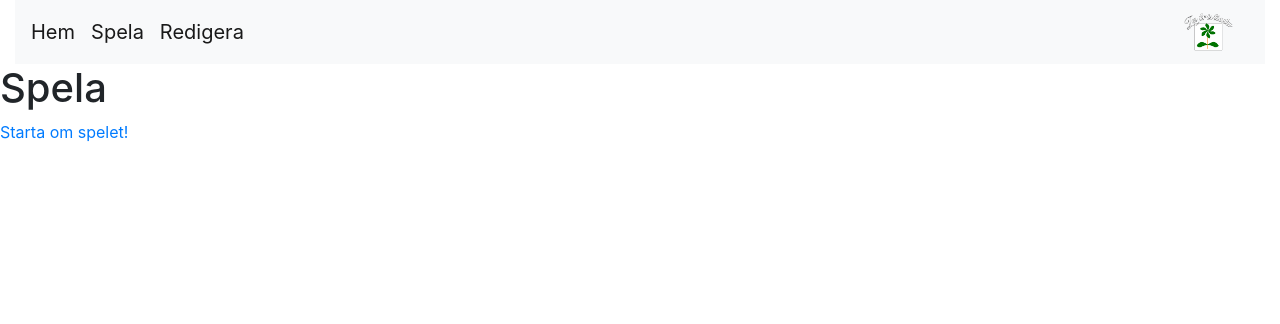
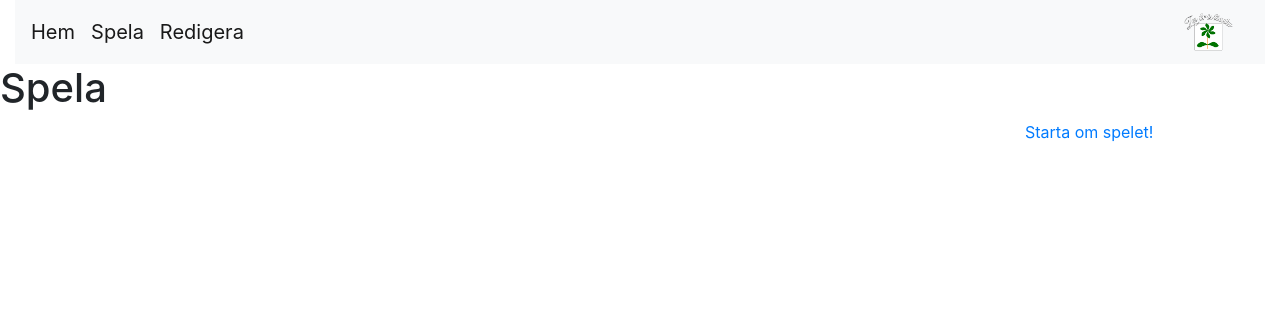
Before and after one commit to modopojken/soloadventure, a PHP site: page /play.php in a window 1280 px wide. Shown: the top 324 px of the page. Run offline with PHP 8.4, Linux system fonts and the light colour scheme; data that the repository does not hold is empty; a stand-in replaces the project's code that opens the database connection.

Commit message:
Slutspurten, fixade lite smågrejjs

```diff
--- a/play.php
+++ b/play.php
@@ -34,6 +34,9 @@
 			</p>
 		</footer>
 -->
+
+<div class="container">
+
 <?php
 	include_once 'include/dbinfo.php';
 
@@ -44,7 +47,17 @@
 	//echo "<pre>" . print_r($_GET,1) . "</pre>";
 
 
-	echo " <a class=\"restart\" href=\"?page=1\">Starta om spelet!</a>";
+			echo 	"<div class='container-fluid'>
+						<div class='row'>
+							<div class='col-2'>
+							</div>
+							<div class='col-8'>
+							</div>
+							<div class='col-2'>
+						<a class='texten' \"restart\" href=\"?page=1\">Starta om spelet!</a>
+							</div>
+						</div>
+					</div>";
 
 
 	if (isset($_GET['page'])) {
@@ -66,7 +79,13 @@
 		// echo "<pre>" . print_r($row,1) . "</pre>";
 
 
-		echo "<p><br>" . $row['text'] . "</p>";
+		echo "<div class='container-fluid'>
+					<div class='row'>
+						<div class='col-12 text-center'>
+							<p class='texten'><br>" . $row['text'] . "</p>
+					</div>
+				</div>
+			</div>";
 
 
 		$stmt = $dbh->prepare("SELECT * FROM storylinks WHERE storyid = :id");
@@ -81,7 +100,15 @@
 		//echo "<pre>" . print_r($row,1) . "</pre>";
 
 		foreach ($row as $val) {
-			echo "<a class=\"knapp\" href=\"?page=" . $val['target'] . "\">". $val['text'] . "<br><br></a>";
+			echo "<div class='container-fluid'>
+					<div class='row text-center'>
+						<div class='col-sm-12 spela'>
+							<a class='texten' href=\"?page=" . $val['target'] . "\">". $val['text'] . "
+							</a>
+						</div>
+					</div>
+				</div>
+					";
 		}
 
 	} elseif(isset($_SESSION['page'])) {
@@ -93,6 +120,7 @@
 	}
 
 ?>
+</div>
 </section>
 </main>
 <script src="js/navbar.js"></script>
--- a/style.css
+++ b/style.css
@@ -3,3 +3,7 @@
 	height: 5%;
 	float: right;
 }
+
+.texten{
+	text-
+}
```
